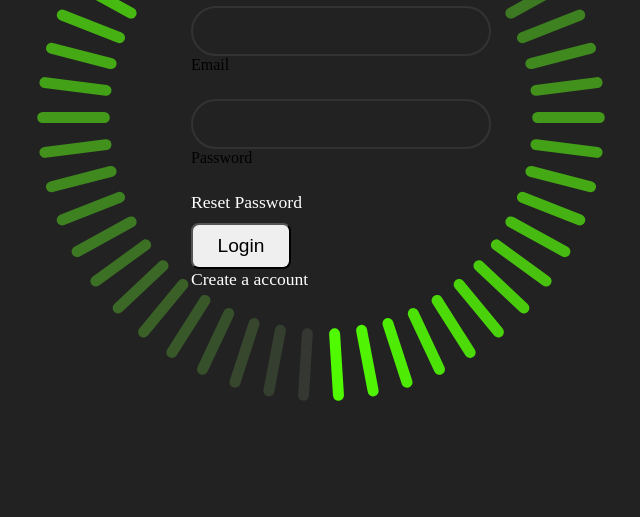
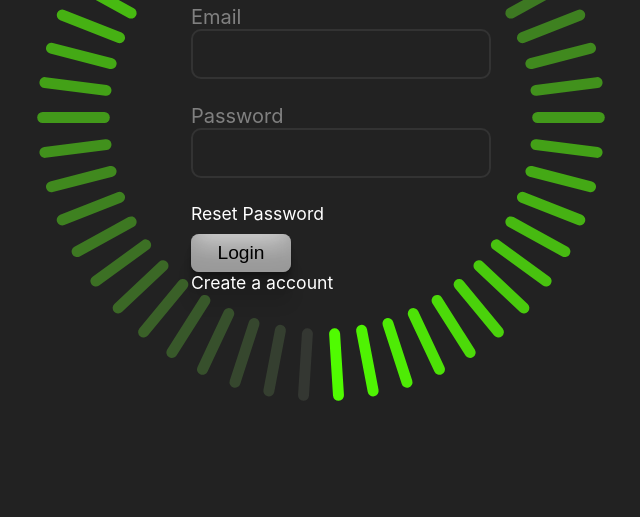
Before and after one commit to webdevpradeep/loging_animation, a plain HTML site: page index.html in a window 1280 px wide. Shown: the part 283-800 px from the top of the page, without its empty margins (299-939 px from the left). Drawn offline with Linux system fonts and the light colour scheme.

Commit message:
input_change

```diff
--- a/index.html
+++ b/index.html
@@ -11,13 +11,13 @@
         <h2>Welcome Back</h2>
         <form action="#">
           <div class="input-box">
+            <label for="email">Email</label>
             <input type="email" name="email" id="email" required />
-            <label for="email">Email</label>
           </div>
 
           <div class="input-box">
+            <label for="email">Password</label>
             <input type="password" name="password" id="password" required />
-            <label for="email">Password</label>
           </div>
 
           <div class="forget-pass">
--- a/style.css
+++ b/style.css
@@ -10,6 +10,7 @@ body {
   align-items: center;
   min-height: 100vh;
   background: #222;
+  font-family: 'Inter', sans-serif;
 }
 .conatiner {
   display: flex;
@@ -60,13 +61,16 @@ h2 {
   position: relative;
   margin: 25px 0;
 }
-
+.login-box label {
+  font-size: 20px;
+  color: gray;
+}
 .login-box input {
   width: 100%;
   height: 50px;
   background: transparent;
   border: 2px solid #333;
-  border-radius: 40px;
+  border-radius: 10px;
   transition: 0.5s ease;
   outline: none;
   padding: 0 20px;
@@ -78,19 +82,25 @@ h2 {
   text-decoration: none;
   color: #fff;
   font-size: 1.1rem;
-  left: 25px;
+  left: 35px;
 }
 
 .btn {
   width: 100px;
-  padding: 10px;
+  padding: 8px 10px;
   border-radius: 8px;
   display: flex;
   justify-content: center;
   align-items: center;
   font-size: 1.2rem;
   margin-top: 10px;
-  left: 55px;
+  border: none;
+  left: 65px;
+  box-shadow: rgba(0, 0, 0, 0.17) 0px -23px 25px 0px inset,
+    rgba(0, 0, 0, 0.15) 0px -36px 30px 0px inset,
+    rgba(0, 0, 0, 0.1) 0px -79px 40px 0px inset, rgba(0, 0, 0, 0.06) 0px 2px 1px,
+    rgba(0, 0, 0, 0.09) 0px 4px 2px, rgba(0, 0, 0, 0.09) 0px 8px 4px,
+    rgba(0, 0, 0, 0.09) 0px 16px 8px, rgba(0, 0, 0, 0.09) 0px 32px 16px;
 }
 .signup-link a {
   text-decoration: none;
```
